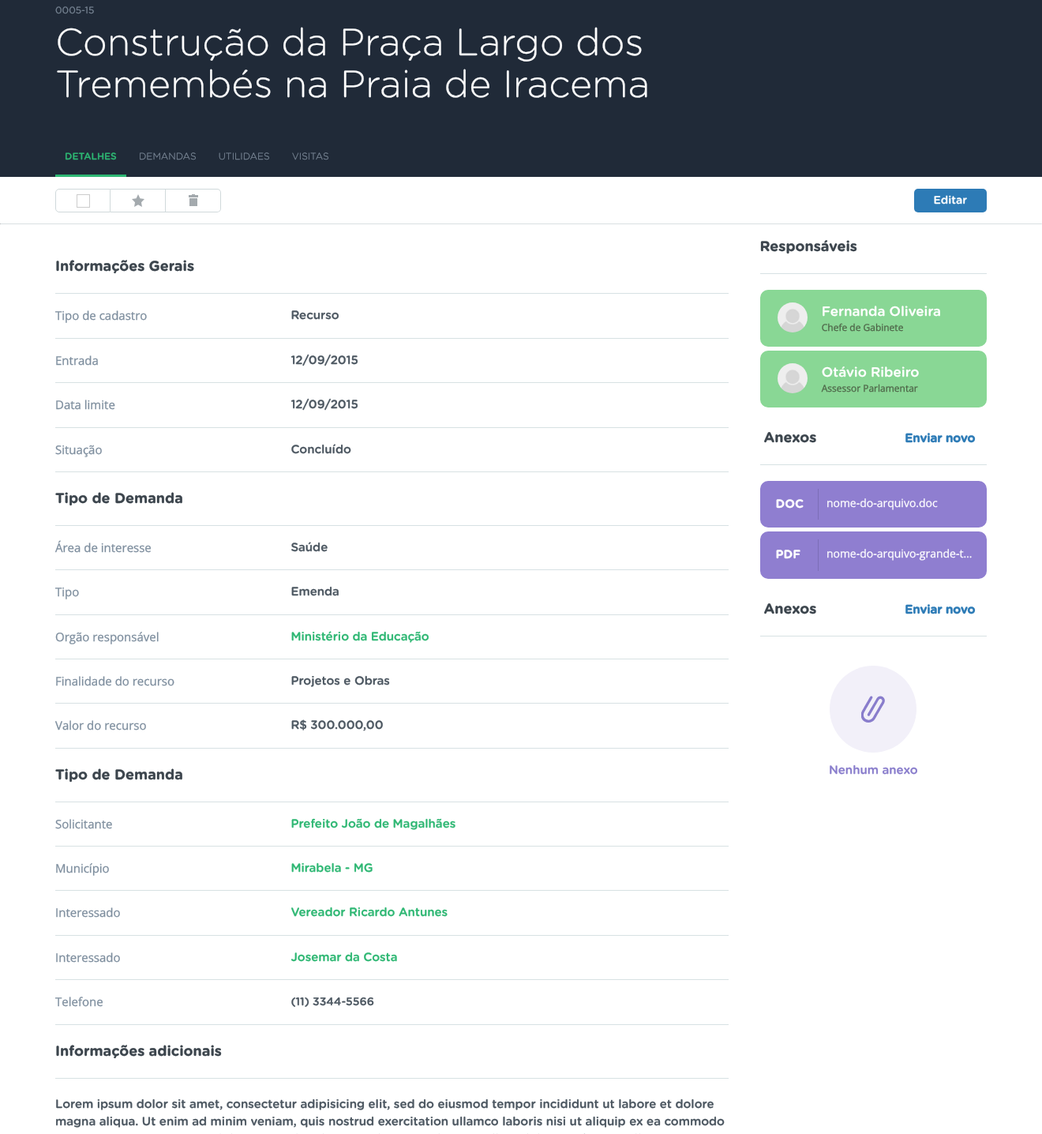
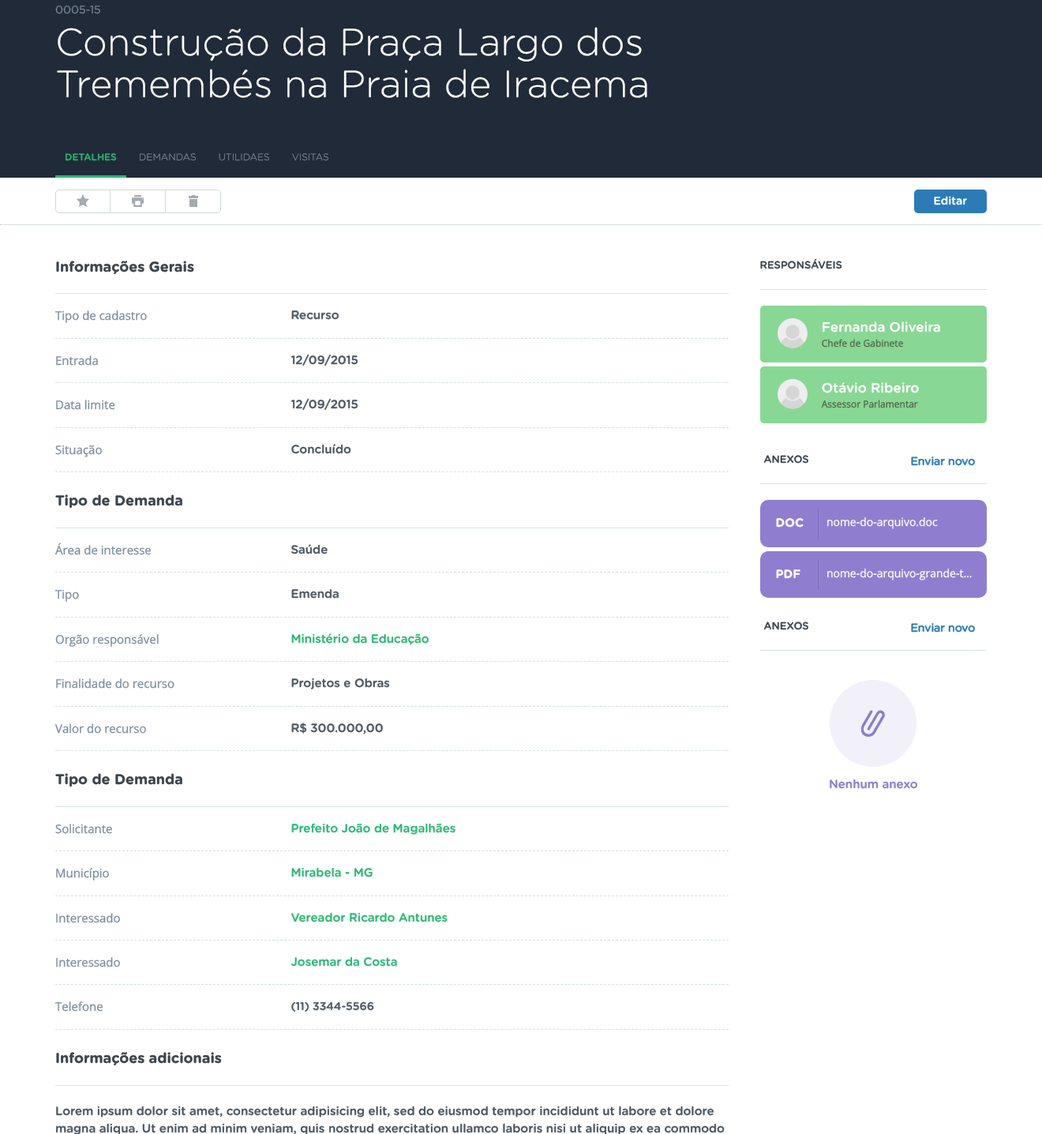
Before and after one commit to mateusmoura/gabtech, a PHP site: page /view-1.php in a window 1320 px wide. Shown: the part 121-1557 px from the top of the page at 79% size. Run offline with PHP 8.4, Linux system fonts and the light colour scheme.

Commit message:
CSS adjustments in view-1

```diff
--- a/css/less/components/icons.less
+++ b/css/less/components/icons.less
@@ -154,6 +154,13 @@ ________________________________________________________________ */
 		width: 12px;
 	}
 
+	&-print {
+		background-image: url("@{ico}/icon-print.svg");
+		.background-size;
+		height: 15px;
+		width: 15px;
+	}
+
 	&-person {
 		background-image: url("@{ico}/icon-person.svg");
 		.background-size;
--- a/css/less/components/site-block__list.less
+++ b/css/less/components/site-block__list.less
@@ -10,6 +10,10 @@
 ____________________________________________________________________________________ */
 
 .block__list {
+	.desktop({
+		margin-bottom: 3px;
+	});
+
 	dl {
 		border-top: solid 1px #d7e1e3;
 	}
@@ -31,7 +35,7 @@ ________________________________________________________________________________
 	}
 
 	dd {
-		border-bottom: solid 1px #d7e1e3;
+		border-bottom: dashed 1px #d7e1e3;
 		color: #4c5761;
 		font-family: @font-family-gotham-medium;
 		font-size: 14px;
@@ -46,6 +50,7 @@ ________________________________________________________________________________
 	&--user {
 		border-top: solid 1px #d7e1e3;
 		padding-top: 20px;
+		margin-bottom: 15px;
 
 		ul {
 			list-style: none;
@@ -54,15 +59,22 @@ ________________________________________________________________________________
 		}
 
 		li {
-			.border-radius(10px);
+			a {
+				.border-radius(5px);
 				.clearfix();
 				background-color: #89d795;
+				display: block;
 				margin-bottom: 5px;
 				padding: 10px 15px;
+
+				&:hover {
+					background-color: #92d681;
+				}
 
 				.desktop({
 					padding: 16px 17px;
 				});
+			}
 		}
 
 		.block__menu--avatar {
@@ -82,11 +94,12 @@ ________________________________________________________________________________
 				padding-left: 14px;
 			});
 
-			a {
+			p {
 				color: @cor-branco;
 				display: inline-block;
 				font-family: @font-family-gotham-medium;
 				font-size: 18px;
+				margin: 0;
 
 				.desktop({
 					line-height: 1;
@@ -94,7 +107,7 @@ ________________________________________________________________________________
 				});
 
 				&:hover {
-					text-decoration: underline;
+					//text-decoration: underline;
 				}
 			}
 
--- a/css/less/components/site-block__view.less
+++ b/css/less/components/site-block__view.less
@@ -44,7 +44,7 @@ ________________________________________________________________________________
 		}
 
 		.btn-blue {
-			font-family: @font-family-gotham-medium;
+			font-family: @font-family-gotham-book;
 			font-size: 16px;
 			margin-top: 18px;
 
@@ -54,7 +54,7 @@ ________________________________________________________________________________
 			}
 
 			.desktop({
-				font-size: 15px;
+				font-size: 14px;
 			});
 		}
 
@@ -63,4 +63,20 @@ ________________________________________________________________________________
 			margin-bottom: 25px;
 		}
 	}
+
+	.block__aside {
+		margin-top: 25px;
+
+		.block__view--title {
+			h3 {
+				font-family: @font-family-gotham-medium;
+				font-size: 16px;
+				text-transform: uppercase;
+
+				.desktop({
+					font-size: 13px;
+				});
+			}
+		}
+	}
 }
--- a/css/less/components/site-page.less
+++ b/css/less/components/site-page.less
@@ -65,7 +65,7 @@ ________________________________________________________________________________
 			color: #7a8796;
 			display: inline-block;
 			font-family: @font-family-gotham-book;
-			font-size: 12px;
+			font-size: 14px;
 		}
 
 		.block__menu--avatar {
--- a/view-1.php
+++ b/view-1.php
@@ -37,14 +37,13 @@
 									<div class="block__table--actions">
 										<ul class="list-none">
 											<li>
-												<div class="checkbox">
-													<input type="checkbox" name="label60" id="dado-label60">
-													<label for="dado-label60">&nbsp;</label>
-												</div>
+												<button type="button" class="btn btn-icon">
+													<i class="icon icon-star"></i>
+												</button>
 											</li>
 											<li>
 												<button type="button" class="btn btn-icon">
-													<i class="icon icon-star"></i>
+													<i class="icon icon-print"></i>
 												</button>
 											</li>
 
@@ -139,33 +138,37 @@
 										<div class="block__list--user">
 											<ul>
 												<li>
+													<a href="#this">
 														<div class="col-2">
-														<a href="#this" class="block__menu--avatar">
+															<div class="block__menu--avatar">
 																<img src="img/fke/user-avatar.png">
-														</a>
+															</div>
 														</div>
 
 														<div class="col-10">
 															<div class="block__list--user-data">
-															<a href="#this">Fernanda Oliveira</a>
+																<p>Fernanda Oliveira</p>
 																<span>Chefe de Gabinete</span>
 															</div>
 														</div>
+													</a>
 												</li>
 
 												<li>
+													<a href="#this">
 														<div class="col-2">
-														<a href="#this" class="block__menu--avatar">
+															<div class="block__menu--avatar">
 																<img src="img/fke/user-avatar.png">
-														</a>
+															</div>
 														</div>
 
 														<div class="col-10">
 															<div class="block__list--user-data">
-															<a href="#this">Otávio Ribeiro</a>
+																<p>Otávio Ribeiro</p>
 																<span>Assessor Parlamentar</span>
 															</div>
 														</div>
+													</a>
 												</li>
 											</ul>
 										</div>
```
Also changed, not shown: css/base.css, img/ico/icon-print.svg (added), 1 other file. Lines whose indentation alone changed are shown as unchanged.
